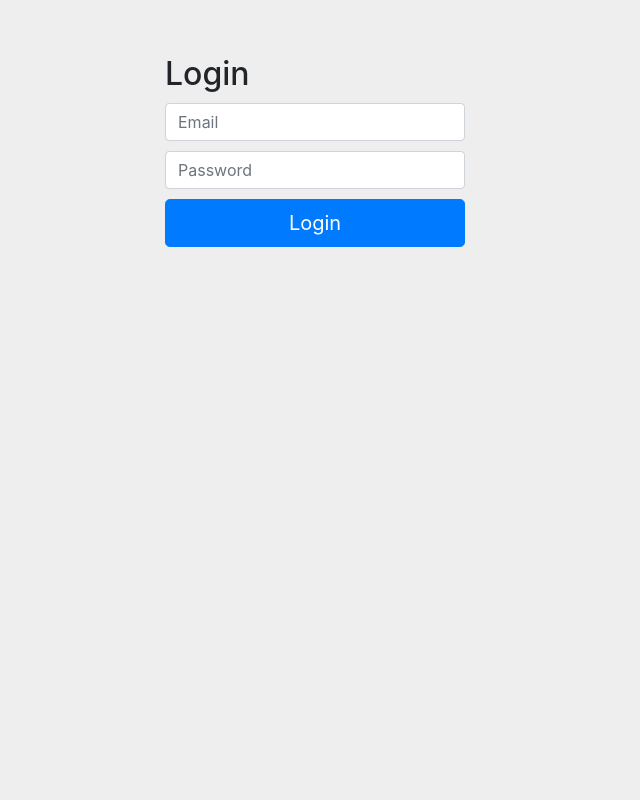
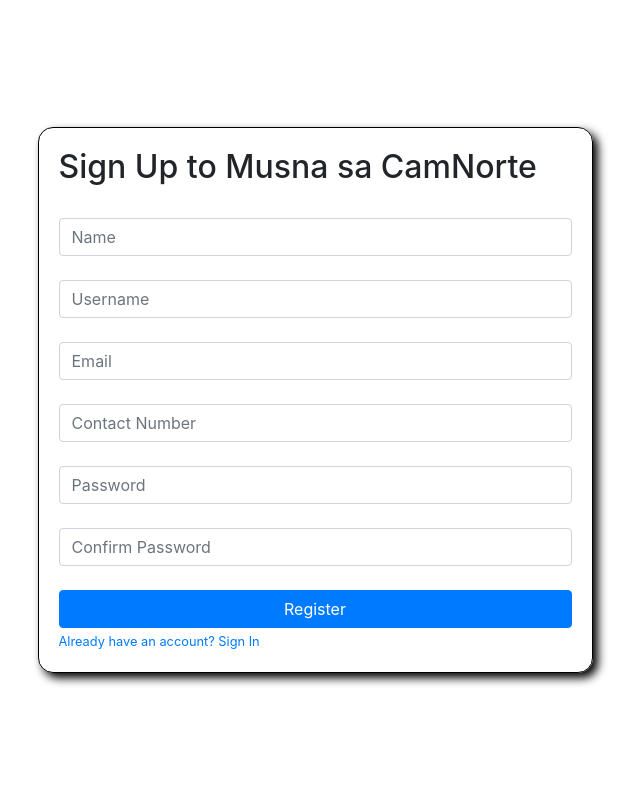
Before and after one commit to 05-14th/tourism-website, a PHP site: page /signup.php in a window 1280 px wide. Shown: the whole page, without its empty margins (325-965 px from the left). Run offline with PHP 8.4, Linux system fonts and the light colour scheme.

Commit message:
Sign Up Functionality

```diff
--- a/CamNorteDb.sql
+++ b/CamNorteDb.sql
@@ -31,7 +31,9 @@ CREATE TABLE comments(
     `content` VARCHAR(500) DEFAULT NULL,
     `date` DATE DEFAULT CURRENT_DATE,
     `id` INT(11),
-	 FOREIGN KEY (id) REFERENCES user(id)
+	FOREIGN KEY (id) REFERENCES user(id),
+    `place_id` INT(11),
+    FOREIGN KEY (place_id) REFERENCES touristSpot(place_id)
 )ENGINE=InnoDB DEFAULT CHARSET=utf8mb4 COLLATE=UTF8MB4_GENERAL_CI;
 
 ALTER TABLE `comments` ADD COLUMN `ranking` INT(1) DEFAULT 0;
--- a/activity_monitoring.php
+++ b/activity_monitoring.php
@@ -36,6 +36,7 @@ session_start();
                     <th>Ranking</th>
                     <th>Date</th>
                     <th>Commenter</th>
+                    <th>Target</th>
                 </tr>
             </thead>
             <tbody>
@@ -51,6 +52,7 @@ session_start();
                         echo "<td>" . $commentResult['ranking'] . "</td>";
                         echo "<td>" . $commentResult['date'] . "</td>";
                         echo "<td>" . $commentResult['id'] . "</td>";
+                        echo "<td>" . $commentResult["place_id"] . "</td>";
                         echo "</tr>";
                     }
                 ?>
--- a/admin-dashboard.php
+++ b/admin-dashboard.php
@@ -38,7 +38,7 @@
                 <span class="btn btn-primary control-button" onclick= "togglePage(this)" data-link="admin_control.php">Tourist Site Monitoring</span><br>
                 <span class="btn btn-primary control-button" onclick= "togglePage(this)" data-link="activity_monitoring.php">Activity Monitoring</span><br>
                 <span class="btn btn-primary control-button" onclick= "togglePage(this)" data-link="user_management.php">User Management</span><br>
-                <span class="btn btn-primary control-button">Logout</span><br>
+                <span class="btn btn-primary control-button" onclick= "window.location.href='logout.php'">Logout</span><br>
             </nav>
             <div id="touristSiteContent" class="touristSite">
                 <iframe src="display_manager.php" id="touristFrame" frameborder="0"></iframe>
--- a/signup.php
+++ b/signup.php
@@ -1,44 +1,48 @@
 <?php
 session_start();
+include "config.php";
 ?>
 
 <!DOCTYPE html>
 <html lang="en">
 <head>
   <meta charset="UTF-8">
-  <title>Login Page</title>
+  <title>Sign Up Page</title>
   <link rel="stylesheet" href="https://maxcdn.bootstrapcdn.com/bootstrap/4.5.2/css/bootstrap.min.css">
   <style>
     body {
-    padding-top: 40px;
-    padding-bottom: 40px;
-    background-color: #eee;
+        margin: 0;
+        padding:0;
+    }
+
+    .container{
+        display: flex;
+        justify-content: center;
+        align-items: center;
+        height: 100vh;
     }
 
     .form-signin {
-    max-width: 330px;
-    padding: 15px;
-    margin: 0 auto;
-    }
-
-    .form-signin .form-signin-heading,
-    .form-signin .checkbox {
-    margin-bottom: 10px;
-    }
-
-    .form-signin input[type="text"],
-    .form-signin input[type="password"] {
-    margin-bottom: 10px;
+        width: 50%;
+        border-radius: 15px;
+        border: 1px solid black;
+        box-shadow: 5px 5px 10px 0px black;
+        padding: 20px;
     }
   </style>
 </head>
 <body>
   <div class="container">
-    <form id="loginForm" class="form-signin">
-      <h2 class="form-signin-heading">Login</h2>
-      <input type="text" id="email" class="form-control" placeholder="Email" required>
-      <input type="password" id="password" class="form-control" placeholder="Password" required>
-      <button class="btn btn-lg btn-primary btn-block" type="submit">Login</button>
+    <form id="loginForm" class="form-signin" method="POST" action="append_user.php">
+      <h2 class="form-signin-heading">Sign Up to Musna sa CamNorte</h2><br>
+      <input type="text" name="name" class="form-control" placeholder="Name" required><br>
+      <input type="text" name="username" class="form-control" placeholder="Username" required><br>
+      <input type="text" name="email" class="form-control" placeholder="Email" required><br>
+      <input type="text" name="contact" class="form-control" placeholder="Contact Number" required><br>
+      <input type="password" name="password" class="form-control" placeholder="Password" required><br>
+      <input type="password" name="cpassword" class="form-control" placeholder="Confirm Password" required><br>
+      <input class="btn btn-primary btn-block" type="submit" value="Register">
+      <a href="signin.php" style="font-size: 80%">Already have an account? Sign In</a>
     </form>
   </div>
 </body>
```
Also changed, not shown: append_user.php (added, +34 -0 lines), index.php (+35 -11 lines), logout.php (added, +8 -0 lines).
